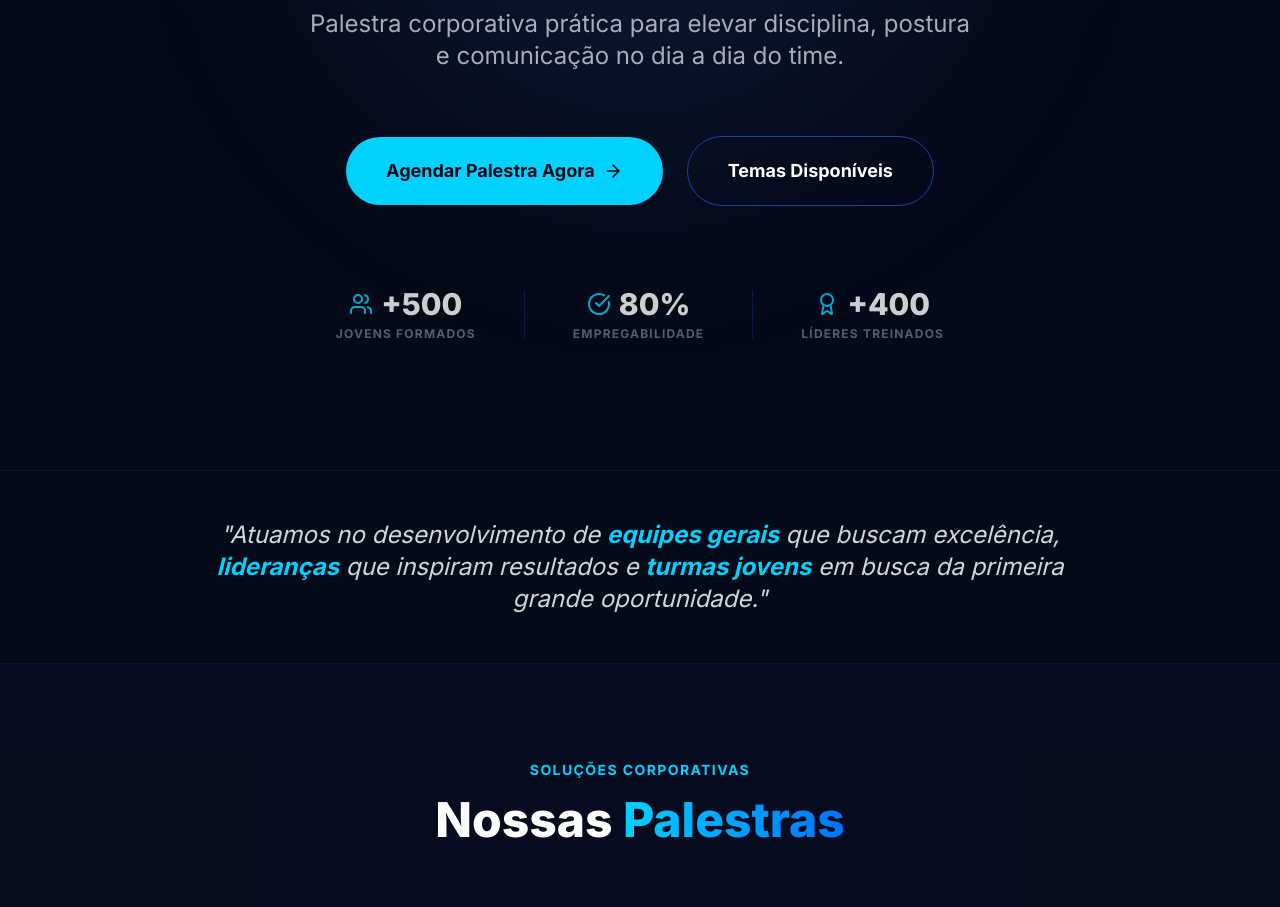
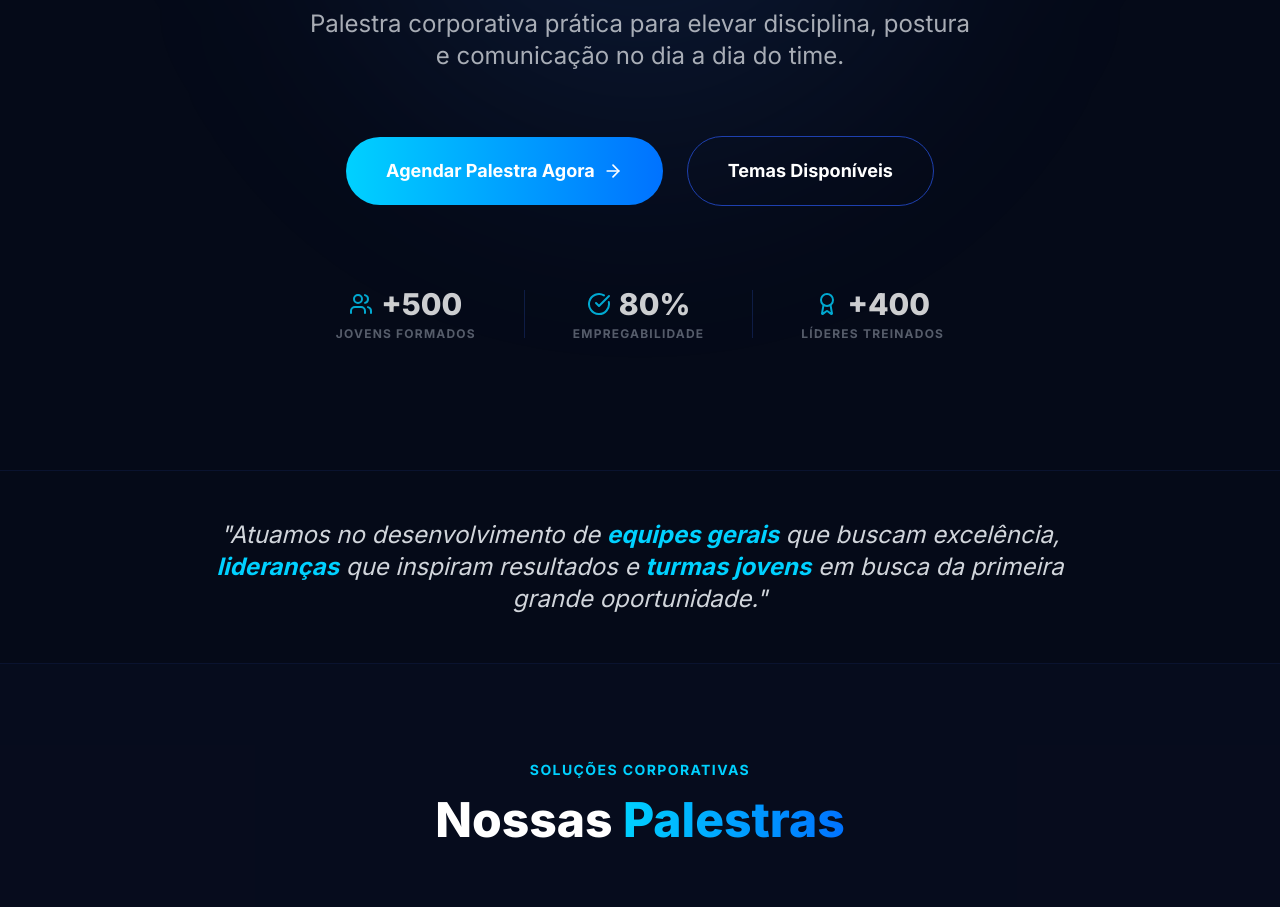
Before and after one commit to Institutoejn/pauloricardo-palestras, a React (Vite) app: page / in a window 1280 px wide. Shown: the part 780-1687 px from the top of the page. Built offline with nearby package versions, Linux system fonts and the light colour scheme.

Commit message:
feat(hero): Apply gradient to CTA button
Updates the primary call-to-action button in the hero section with a blue gradient background for improved visual appeal and to better align with the brand's aesthetic.

```diff
--- a/components/Hero.tsx
+++ b/components/Hero.tsx
@@ -43,7 +43,7 @@ const Hero: React.FC = () => {
           <div className="flex flex-col sm:flex-row items-center justify-center space-y-4 sm:space-y-0 sm:space-x-6 mt-12 md:mt-16">
             <a
               href="https://wa.me/5517991887227?text=Olá%20Paulo,%20vi%20sua%20Landing%20Page%20e%20gostaria%20de%20uma%20proposta."
-              className="w-full sm:w-auto bg-[#00d1ff] text-[#050a18] px-10 py-5 rounded-full font-bold flex items-center justify-center space-x-2 btn-glow transition-all active:scale-95 text-lg"
+              className="w-full sm:w-auto bg-gradient-to-r from-[#00d1ff] to-[#0072ff] text-white px-10 py-5 rounded-full font-bold flex items-center justify-center space-x-2 btn-glow transition-all active:scale-95 text-lg"
             >
               <span>Agendar Palestra Agora</span>
               <ArrowRight size={20} />
```
